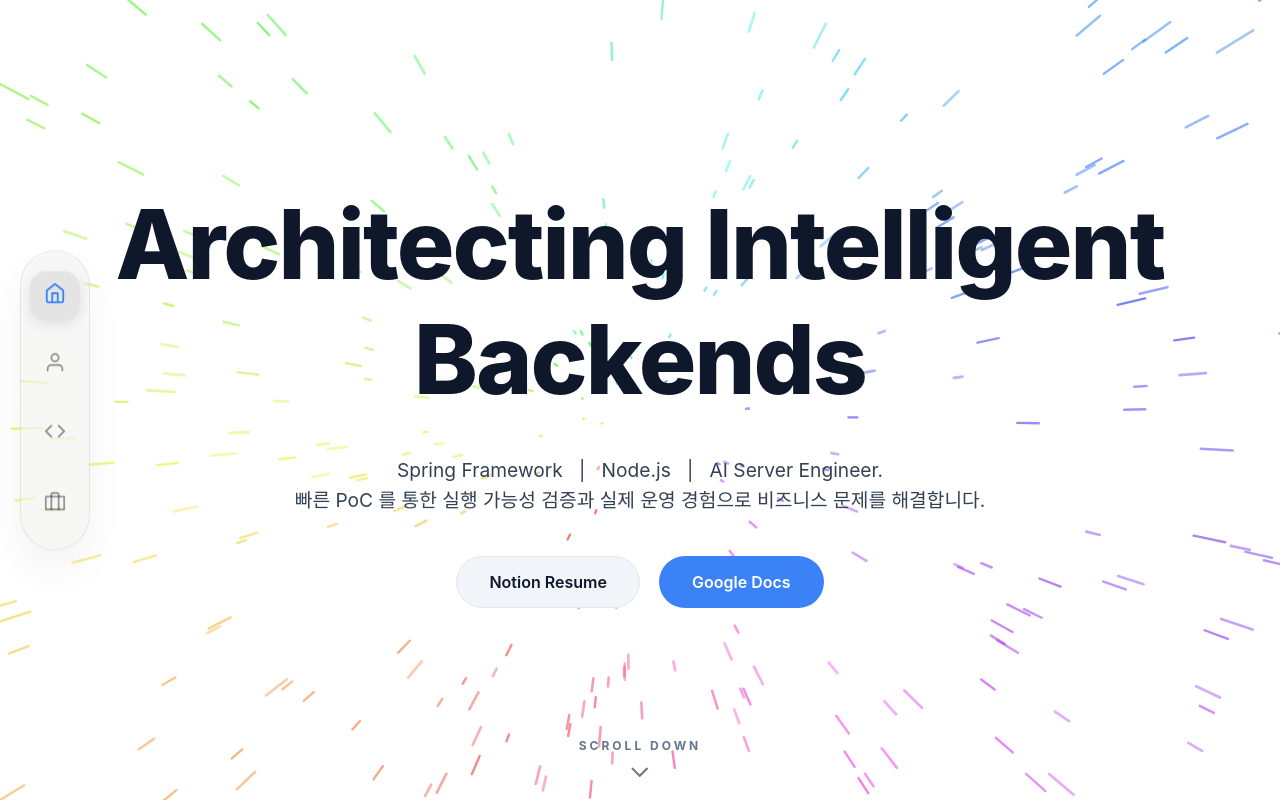
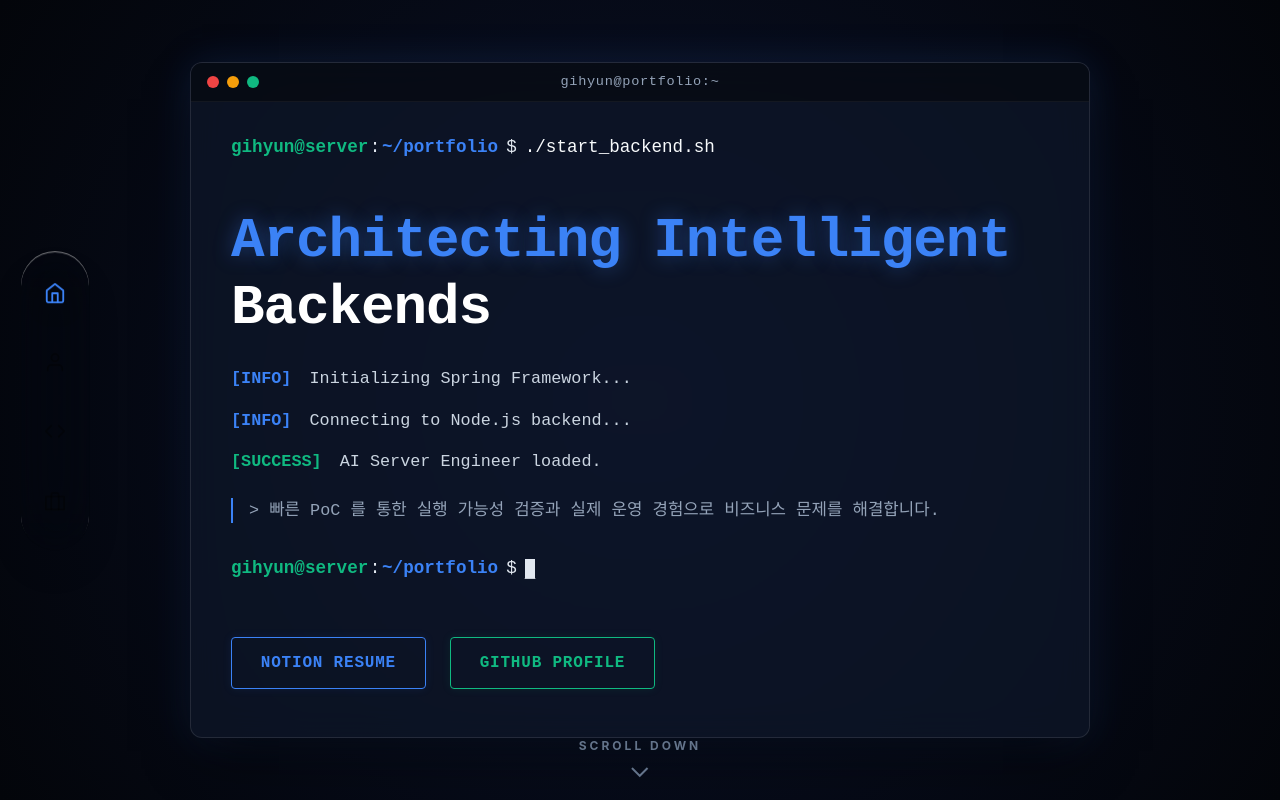
Before and after one commit to kimgihean/portfolioweb, a React (Vite) app: page / in a window 1280 px wide. Built offline with nearby package versions, Linux system fonts and the light colour scheme.

Commit message:
UI 완료

```diff
--- a/src/components/sections/HeroSection.css
+++ b/src/components/sections/HeroSection.css
@@ -4,112 +4,242 @@
   align-items: center;
   justify-content: center;
   padding: 0 5%;
-  background: var(--bg-primary);
-  color: var(--text-primary);
+  background: radial-gradient(circle at 50% 50%, #0a1128 0%, #03050a 100%);
+  color: #e2e8f0;
   position: relative;
   overflow: hidden;
+  font-family: 'Fira Code', 'Courier New', Courier, monospace;
 }
 
-.hero-content {
-  max-width: 1200px;
+.terminal-window {
   width: 100%;
+  max-width: 900px;
+  background: rgba(15, 23, 42, 0.7);
+  backdrop-filter: blur(16px);
+  -webkit-backdrop-filter: blur(16px);
+  border: 1px solid rgba(255, 255, 255, 0.1);
+  border-radius: 12px;
+  box-shadow: 0 25px 50px -12px rgba(0, 0, 0, 0.6), 0 0 40px rgba(59, 130, 246, 0.15);
+  overflow: hidden;
+  opacity: 0;
+  transform: translateY(20px);
   z-index: 10;
-  text-align: center;
+}
+
+.terminal-header {
+  background: rgba(0, 0, 0, 0.4);
+  padding: 0.8rem 1rem;
+  display: flex;
+  align-items: center;
+  border-bottom: 1px solid rgba(255, 255, 255, 0.05);
+  position: relative;
+}
+
+.terminal-dots {
+  display: flex;
+  gap: 0.5rem;
+}
+
+.dot {
+  width: 12px;
+  height: 12px;
+  border-radius: 50%;
+}
+
+.dot.red { background-color: #ef4444; }
+.dot.yellow { background-color: #f59e0b; }
+.dot.green { background-color: #10b981; }
+
+.terminal-title {
+  position: absolute;
+  left: 50%;
+  transform: translateX(-50%);
+  color: #94a3b8;
+  font-size: 0.85rem;
+  font-weight: 500;
+  letter-spacing: 0.05em;
+}
+
+.terminal-body {
+  padding: 2rem 2.5rem 3rem 2.5rem;
   display: flex;
   flex-direction: column;
+  gap: 1.5rem;
+}
+
+.terminal-prompt-line {
+  font-size: 1.1rem;
+  display: flex;
   align-items: center;
+  flex-wrap: wrap;
+  line-height: 1.5;
+}
+
+.prompt-user {
+  color: #10b981; /* Neon Green */
+  font-weight: 600;
+}
+
+.prompt-colon {
+  color: #e2e8f0;
+  margin: 0 0.1rem;
+}
+
+.prompt-dir {
+  color: #3b82f6; /* Cyber Blue */
+  font-weight: 600;
+}
+
+.prompt-symbol {
+  color: #e2e8f0;
+  margin: 0 0.5rem;
+}
+
+.prompt-command {
+  color: #f8fafc;
+  font-weight: 500;
+}
+
+.terminal-output {
+  display: flex;
+  flex-direction: column;
+  gap: 1rem;
 }
 
 .hero-title {
-  font-size: clamp(3rem, 8vw, 6rem);
+  font-size: clamp(2rem, 5vw, 3.5rem);
   font-weight: 800;
-  line-height: 1.1;
-  margin-bottom: 2rem;
+  line-height: 1.2;
+  margin: 1.5rem 0 0.5rem 0;
+  color: #ffffff;
   letter-spacing: -0.02em;
+  opacity: 0;
+  transform: translateY(10px);
 }
 
-.line-wrapper {
-  overflow: hidden;
-  padding-bottom: 0.1em;
+.title-highlight {
+  color: #3b82f6;
+  text-shadow: 0 0 20px rgba(59, 130, 246, 0.4);
 }
 
-.line-text {
-  display: inline-block;
-  transform-origin: center bottom;
-  color: #0f172a;
+.terminal-log {
+  font-size: 1.05rem;
+  color: #cbd5e1;
+  opacity: 0;
+  transform: translateY(10px);
+  line-height: 1.5;
 }
 
-.hero-subtitle {
-  font-size: 1.2rem;
-  line-height: 1.6;
-  color: var(--text-secondary);
-  max-width: 1000px;
-  opacity: 0;
-  transform: translateY(20px);
+.log-info {
+  color: #3b82f6;
+  font-weight: 600;
+  margin-right: 0.5rem;
 }
 
-.hero-buttons {
+.log-success {
+  color: #10b981;
+  font-weight: 600;
+  margin-right: 0.5rem;
+}
+
+.log-highlight {
+  color: #94a3b8;
+  border-left: 2px solid #3b82f6;
+  padding-left: 1rem;
+  margin-top: 0.5rem;
+}
+
+.active-prompt {
+  margin-top: 1rem;
+  opacity: 0;
+}
+
+.cursor-blink {
+  display: inline-block;
+  width: 10px;
+  height: 1.2rem;
+  background-color: #e2e8f0;
+  animation: blink 1s step-end infinite;
+}
+
+@keyframes blink {
+  0%, 100% { opacity: 1; }
+  50% { opacity: 0; }
+}
+
+.terminal-buttons {
   display: flex;
-  gap: 1.2rem;
-  margin-top: 2.5rem;
+  gap: 1.5rem;
+  margin-top: 2rem;
   opacity: 0;
-  transform: translateY(20px);
+  transform: translateY(10px);
 }
 
 .hero-btn {
-  padding: 0.8rem 2rem;
-  border-radius: 30px;
+  padding: 0.8rem 1.8rem;
+  border-radius: 4px;
   font-weight: 600;
   font-size: 1rem;
+  font-family: 'Fira Code', 'Courier New', Courier, monospace;
   text-decoration: none;
-  transition: all 0.3s cubic-bezier(0.25, 0.8, 0.25, 1);
-  display: flex;
-  align-items: center;
-  justify-content: center;
-  gap: 0.5rem;
+  transition: all 0.3s ease;
+  background: transparent;
+  text-transform: uppercase;
+  letter-spacing: 0.05em;
   cursor: pointer;
 }
 
-.notion-btn {
-  background: #f1f5f9; /* Light gray */
-  color: #0f172a; /* Dark text for contrast */
-  border: 1px solid #e2e8f0;
+.neon-blue {
+  color: #3b82f6;
+  border: 1px solid #3b82f6;
+  box-shadow: inset 0 0 0 rgba(59, 130, 246, 0.3), 0 0 10px rgba(59, 130, 246, 0.1);
 }
 
-.notion-btn:hover {
-  background: #e2e8f0; /* Slightly darker gray on hover */
-  transform: translateY(-3px);
-  box-shadow: 0 10px 25px rgba(0, 0, 0, 0.1);
-  border-color: #cbd5e1;
+.neon-blue:hover {
+  background: rgba(59, 130, 246, 0.1);
+  box-shadow: inset 0 0 15px rgba(59, 130, 246, 0.3), 0 0 20px rgba(59, 130, 246, 0.4);
+  text-shadow: 0 0 5px rgba(59, 130, 246, 0.8);
 }
 
-.google-btn {
-  background: #3b82f6;
-  color: #ffffff;
-  border: 1px solid transparent;
+.neon-green {
+  color: #10b981;
+  border: 1px solid #10b981;
+  box-shadow: inset 0 0 0 rgba(16, 185, 129, 0.3), 0 0 10px rgba(16, 185, 129, 0.1);
 }
 
-.google-btn:hover {
-  background: #2563eb;
-  transform: translateY(-3px);
-  box-shadow: 0 10px 25px rgba(59, 130, 246, 0.4);
+.neon-green:hover {
+  background: rgba(16, 185, 129, 0.1);
+  box-shadow: inset 0 0 15px rgba(16, 185, 129, 0.3), 0 0 20px rgba(16, 185, 129, 0.4);
+  text-shadow: 0 0 5px rgba(16, 185, 129, 0.8);
 }
 
-@media (max-width: 992px) {
-  .hero-title {
-    font-size: clamp(2.5rem, 8vw, 4rem);
-    margin-bottom: 2rem;
+@media (max-width: 768px) {
+  .terminal-window {
+    border-radius: 8px;
   }
 
-  .hero-subtitle {
-    font-size: clamp(1rem, 4vw, 1.2rem);
+  .terminal-body {
+    padding: 1.5rem;
   }
 
-  .hero-buttons {
+  .hero-title {
+    font-size: clamp(1.8rem, 6vw, 2.5rem);
+  }
+
+  .terminal-prompt-line {
+    font-size: 0.95rem;
+  }
+
+  .terminal-log {
+    font-size: 0.95rem;
+  }
+
+  .terminal-buttons {
     flex-direction: column;
-    width: 100%;
-    max-width: 300px;
     gap: 1rem;
-    margin-top: 2rem;
+  }
+
+  .hero-btn {
+    text-align: center;
   }
 }
--- a/src/components/sections/HeroSection.jsx
+++ b/src/components/sections/HeroSection.jsx
@@ -1,7 +1,6 @@
 import React, { useEffect, useRef } from 'react';
 import { gsap } from 'gsap';
 import './HeroSection.css';
-import ParticleBackground from '../ui/ParticleBackground';
 
 const TypewriterText = ({ text }) => {
   return (
@@ -27,7 +26,7 @@ const HeroSection = () => {
 
   useEffect(() => {
     const ctx = gsap.context(() => {
-      const tl = gsap.timeline({ delay: 0.2 });
+      const tl = gsap.timeline({ delay: 0.3 });
 
       // Collect all .char spans in order
       const allChars = [];
@@ -37,18 +36,28 @@ const HeroSection = () => {
         }
       });
 
-      // Typewriter animation: pop in characters one by one
-      tl.to(allChars, {
+      // Show terminal window first
+      tl.to('.terminal-window', {
+        opacity: 1,
+        y: 0,
+        duration: 0.8,
+        ease: "power3.out"
+      })
+      // Typewriter animation
+      .to(allChars, {
         opacity: 1,
         duration: 0.01,
-        stagger: 0.04, // speed of typing
+        stagger: 0.05, // speed of typing
         ease: "none"
-      }).to(heroRef.current.querySelectorAll('.hero-subtitle, .hero-buttons'), {
+      })
+      // Show logs and buttons
+      .to(heroRef.current.querySelectorAll('.hero-title, .terminal-log, .active-prompt, .terminal-buttons'), {
         opacity: 1,
         y: 0,
-        duration: 1,
+        duration: 0.6,
+        stagger: 0.15,
         ease: "power2.out"
-      }, "-=0.2");
+      }, "+=0.2");
     }, heroRef);
 
     return () => ctx.revert(); // Cleanup GSAP
@@ -56,26 +65,65 @@ const HeroSection = () => {
 
   return (
     <section ref={heroRef} className="hero-section">
-      <ParticleBackground />
-      <div className="hero-content">
-        <h1 className="hero-title">
-          <div className="line-wrapper">
-            <span ref={addToRefs} className="line-text"><TypewriterText text="Architecting Intelligent" /></span>
+      <div className="terminal-window">
+        <div className="terminal-header">
+          <div className="terminal-dots">
+            <span className="dot red"></span>
+            <span className="dot yellow"></span>
+            <span className="dot green"></span>
           </div>
-          <div className="line-wrapper">
-            <span ref={addToRefs} className="line-text"><TypewriterText text="Backends" /></span>
+          <div className="terminal-title">gihyun@portfolio:~</div>
+        </div>
+
+        <div className="terminal-body">
+          <div className="terminal-prompt-line">
+            <span className="prompt-user">gihyun@server</span>
+            <span className="prompt-colon">:</span>
+            <span className="prompt-dir">~/portfolio</span>
+            <span className="prompt-symbol">$</span>
+            <span className="prompt-command">
+              <span ref={addToRefs} className="line-text">
+                <TypewriterText text="./start_backend.sh" />
+              </span>
+            </span>
           </div>
-        </h1>
-        <p className="hero-subtitle">
-          Spring Framework &nbsp;&nbsp;|&nbsp;&nbsp; Node.js &nbsp;&nbsp;|&nbsp;&nbsp; AI Server Engineer. <br />빠른 PoC 를 통한 실행 가능성 검증과 실제 운영 경험으로 비즈니스 문제를 해결합니다.
-        </p>
-        <div className="hero-buttons">
-          <a href="#" target="_blank" rel="noopener noreferrer" className="hero-btn notion-btn">
-            Notion Resume
-          </a>
-          <a href="#" target="_blank" rel="noopener noreferrer" className="hero-btn google-btn">
-            Google Docs
-          </a>
+
+          <div className="terminal-output">
+            <h1 className="hero-title">
+              <span className="title-highlight">Architecting Intelligent</span> <br />
+              Backends
+            </h1>
+
+            <div className="terminal-log">
+              <span className="log-info">[INFO]</span> Initializing Spring Framework...
+            </div>
+            <div className="terminal-log">
+              <span className="log-info">[INFO]</span> Connecting to Node.js backend...
+            </div>
+            <div className="terminal-log">
+              <span className="log-success">[SUCCESS]</span> AI Server Engineer loaded.
+            </div>
+            <div className="terminal-log log-highlight">
+              {">"} 빠른 PoC 를 통한 실행 가능성 검증과 실제 운영 경험으로 비즈니스 문제를 해결합니다.
+            </div>
+
+            <div className="terminal-prompt-line active-prompt">
+              <span className="prompt-user">gihyun@server</span>
+              <span className="prompt-colon">:</span>
+              <span className="prompt-dir">~/portfolio</span>
+              <span className="prompt-symbol">$</span>
+              <span className="cursor-blink">_</span>
+            </div>
+          </div>
+
+          <div className="terminal-buttons">
+            <a href="#" target="_blank" rel="noopener noreferrer" className="hero-btn neon-blue">
+              Notion Resume
+            </a>
+            <a href="https://github.com/kimgihean" target="_blank" rel="noopener noreferrer" className="hero-btn neon-green">
+              GitHub Profile
+            </a>
+          </div>
         </div>
       </div>
     </section>
--- a/src/components/ui/ParticleBackground.jsx
+++ b/src/components/ui/ParticleBackground.jsx
@@ -33,7 +33,10 @@ const ParticleBackground = () => {
         baseY: y,
         baseZ: z,
         theta: theta, // Store angle for clockwise rainbow color
-        length: Math.random() * 0.04 + 0.02
+        length: Math.random() * 0.04 + 0.01,
+        weight: Math.pow(Math.random(), 2) * 4 + 0.5, // Most particles thin, some very thick
+        phase: Math.random() * Math.PI * 2, // Random phase for breathing
+        breathSpeed: Math.random() * 1.5 + 0.5 // Random speed for breathing
       });
     }
 
@@ -171,8 +174,12 @@ const ParticleBackground = () => {
 
           ctx.strokeStyle = `hsl(${hue}, 85%, 55%)`;
           ctx.globalAlpha = opacity;
-          // Thicker line if closer
-          ctx.lineWidth = Math.max(1, 2.5 * scaleInner);
+
+          // Breathing effect for thickness (oscillates between 0.4 and 1.6)
+          const breath = 1 + Math.sin(time * p.breathSpeed + p.phase) * 0.6;
+
+          // Vary line width by scale, perspective, individual weight, and breathing
+          ctx.lineWidth = Math.max(0.2, 1.5 * scaleInner * p.weight * breath);
           ctx.lineCap = 'round';
           ctx.stroke();
         }
--- a/src/components/ui/ProjectCard.css
+++ b/src/components/ui/ProjectCard.css
@@ -54,12 +54,39 @@
   font-weight: 500;
 }
 
-.project-info {
+.project-content {
   padding: 1.5rem;
   display: flex;
   flex-direction: column;
   gap: 0.8rem;
   flex-grow: 1;
+}
+
+.project-hashtags {
+  display: flex;
+  flex-wrap: wrap;
+  gap: 0.5rem;
+  margin-top: auto;
+  padding-top: 1rem;
+}
+
+.hashtag {
+  font-size: 0.75rem;
+  color: #60a5fa;
+  background: rgba(59, 130, 246, 0.1);
+  padding: 0.2rem 0.6rem;
+  border-radius: 12px;
+  font-weight: 500;
+  letter-spacing: 0.02em;
+}
+
+.hashtag-more {
+  font-size: 0.75rem;
+  color: #94a3b8;
+  background: rgba(255, 255, 255, 0.05);
+  padding: 0.2rem 0.5rem;
+  border-radius: 12px;
+  font-weight: 500;
 }
 
 .project-title {
--- a/src/components/ui/ProjectCard.jsx
+++ b/src/components/ui/ProjectCard.jsx
@@ -13,10 +13,20 @@ const ProjectCard = ({ project, onClick }) => {
           </div>
         )}
       </div>
-      <div className="project-info">
+      <div className="project-content">
         <h3 className="project-title">{project.title}</h3>
         <p className="project-role">{project.role} | {project.period}</p>
         <p className="project-summary">{project.summary}</p>
+        {project.hashTag && project.hashTag.length > 0 && (
+          <div className="project-hashtags">
+            {project.hashTag.slice(0, 4).map(tag => (
+              <span key={tag} className="hashtag">#{tag}</span>
+            ))}
+            {project.hashTag.length > 4 && (
+              <span className="hashtag-more">+{project.hashTag.length - 4}</span>
+            )}
+          </div>
+        )}
       </div>
     </div>
   );
--- a/src/components/ui/ProjectModal.css
+++ b/src/components/ui/ProjectModal.css
@@ -119,7 +119,25 @@
   font-size: 1.1rem;
   line-height: 1.6;
   color: #e2e8f0;
-  margin: 0 0 1.5rem 0;
+  margin: 0 0 1rem 0;
+}
+
+.modal-hashtags {
+  display: flex;
+  flex-wrap: wrap;
+  gap: 0.5rem;
+  margin-bottom: 1.5rem;
+}
+
+.modal-hashtag {
+  font-size: 0.8rem;
+  color: #93c5fd;
+  background: rgba(59, 130, 246, 0.08);
+  padding: 0.25rem 0.6rem;
+  border-radius: 12px;
+  font-weight: 500;
+  letter-spacing: 0.02em;
+  border: 1px solid rgba(59, 130, 246, 0.2);
 }
 
 .modal-tech-stack {
@@ -129,13 +147,14 @@
 }
 
 .tech-badge {
-  background: rgba(59, 130, 246, 0.15);
-  color: #60a5fa;
-  padding: 0.4rem 0.8rem;
-  border-radius: 50px;
+  background: rgba(255, 255, 255, 0.05); /* very subtle dark glass */
+  color: #f8fafc; /* near white */
+  padding: 0.35rem 0.7rem;
+  border-radius: 6px; /* sharp corners */
   font-size: 0.85rem;
-  font-weight: 600;
-  border: 1px solid rgba(59, 130, 246, 0.3);
+  font-weight: 500;
+  border: 1px solid rgba(255, 255, 255, 0.1);
+  box-shadow: inset 0 1px 0 rgba(255, 255, 255, 0.05);
 }
 
 .modal-body {
--- a/src/components/ui/ProjectModal.jsx
+++ b/src/components/ui/ProjectModal.jsx
@@ -48,15 +48,29 @@ const ProjectModal = ({ project, onClose }) => {
             <h2 className="modal-title">{project.title}</h2>
             <p className="modal-role">{project.role} | {project.period}</p>
             <p className="modal-summary">{project.summary}</p>
-            <div className="modal-tech-stack">
-              {project.techStack.map(tech => (
-                <span key={tech} className="tech-badge">{tech}</span>
-              ))}
-            </div>
+
+            {project.hashTag && project.hashTag.length > 0 && (
+              <div className="modal-hashtags">
+                {project.hashTag.map(tag => (
+                  <span key={tag} className="modal-hashtag">#{tag}</span>
+                ))}
+              </div>
+            )}
           </div>
         </div>
 
         <div className="modal-body">
+          {project.techStack && project.techStack.length > 0 && (
+            <div className="modal-section">
+              <h3 className="modal-section-title">Tech Stack</h3>
+              <div className="modal-tech-stack">
+                {project.techStack.map(tech => (
+                  <span key={tech} className="tech-badge">{tech}</span>
+                ))}
+              </div>
+            </div>
+          )}
+
           {project.problem && project.problem !== "..." && (
             <div className="modal-section">
               <h3 className="modal-section-title">Problem</h3>
```
Also changed, not shown: src/data/projects.json (+139 -30 lines).
